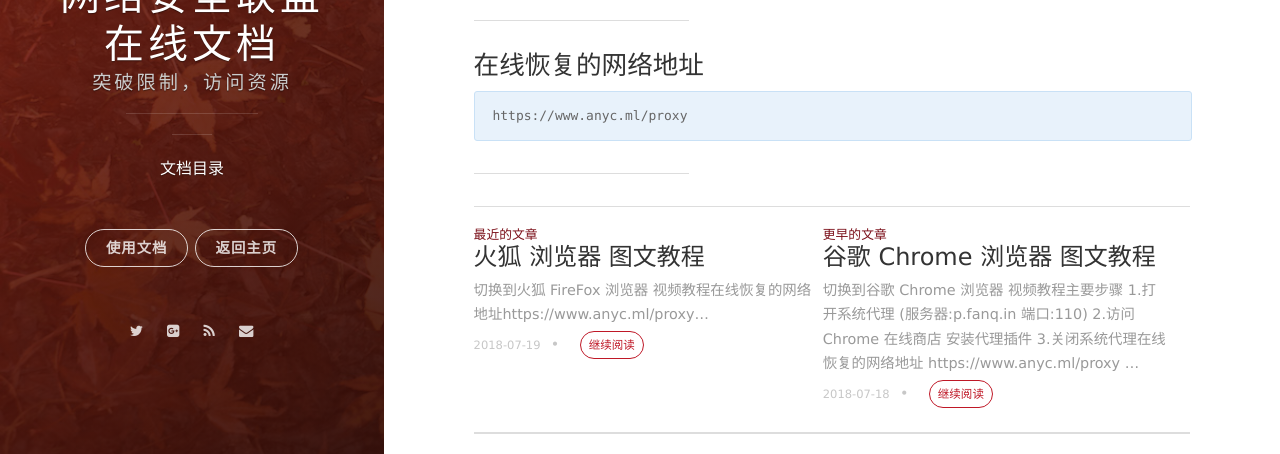
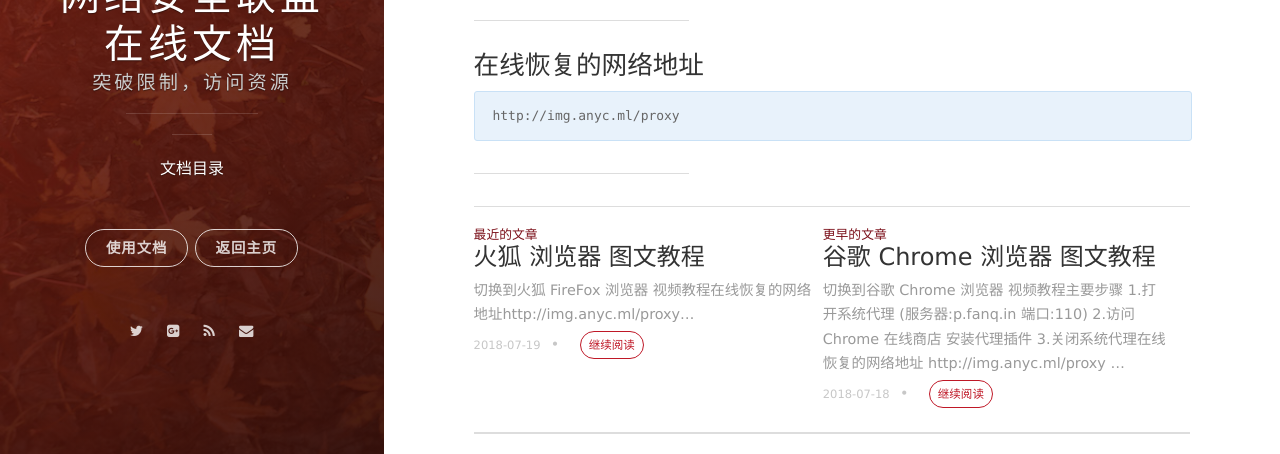
Before and after one commit to vipinus/vipinus.github.io, a Jekyll site: the page built from _posts/2018-07-20-firefox.md, in a window 1280 px wide and 900 px high, scrolled down 728 px. Shown: the part 336-790 px from the top of the window. Built offline with Jekyll 4.4.1, drawn with Linux system fonts in a browser that asks for light colours; nearby versions of some CDN libraries; part of the change alters nothing that is shown.

Commit message:
list update

````diff
--- a/_posts/2018-07-19-chrome.md
+++ b/_posts/2018-07-19-chrome.md
@@ -28,6 +28,6 @@ categories:  Chrome 浏览器代理
 
 
 ```
-https://www.anyc.ml/proxy
+http://img.anyc.ml/proxy
 ```
 ****
--- a/_posts/2018-07-19-chrome_txt.md
+++ b/_posts/2018-07-19-chrome_txt.md
@@ -37,6 +37,6 @@ categories:  Chrome 浏览器代理
 ### 在线恢复的网络地址
 
 ```
-https://www.anyc.ml/proxy
+http://img.anyc.ml/proxy
 ```
 ****
--- a/_posts/2018-07-20-firefox.md
+++ b/_posts/2018-07-20-firefox.md
@@ -19,6 +19,6 @@ categories:  FireFox 浏览器代理
 ### 在线恢复的网络地址
 
 ```
-https://www.anyc.ml/proxy
+http://img.anyc.ml/proxy
 ```
 ****
--- a/_posts/2018-07-20-firefox_txt.md
+++ b/_posts/2018-07-20-firefox_txt.md
@@ -26,6 +26,6 @@ categories:  FireFox 浏览器代理
 ### 在线恢复的网络地址
 
 ```
-https://www.anyc.ml/proxy
+http://img.anyc.ml/proxy
 ```
 ****
````
